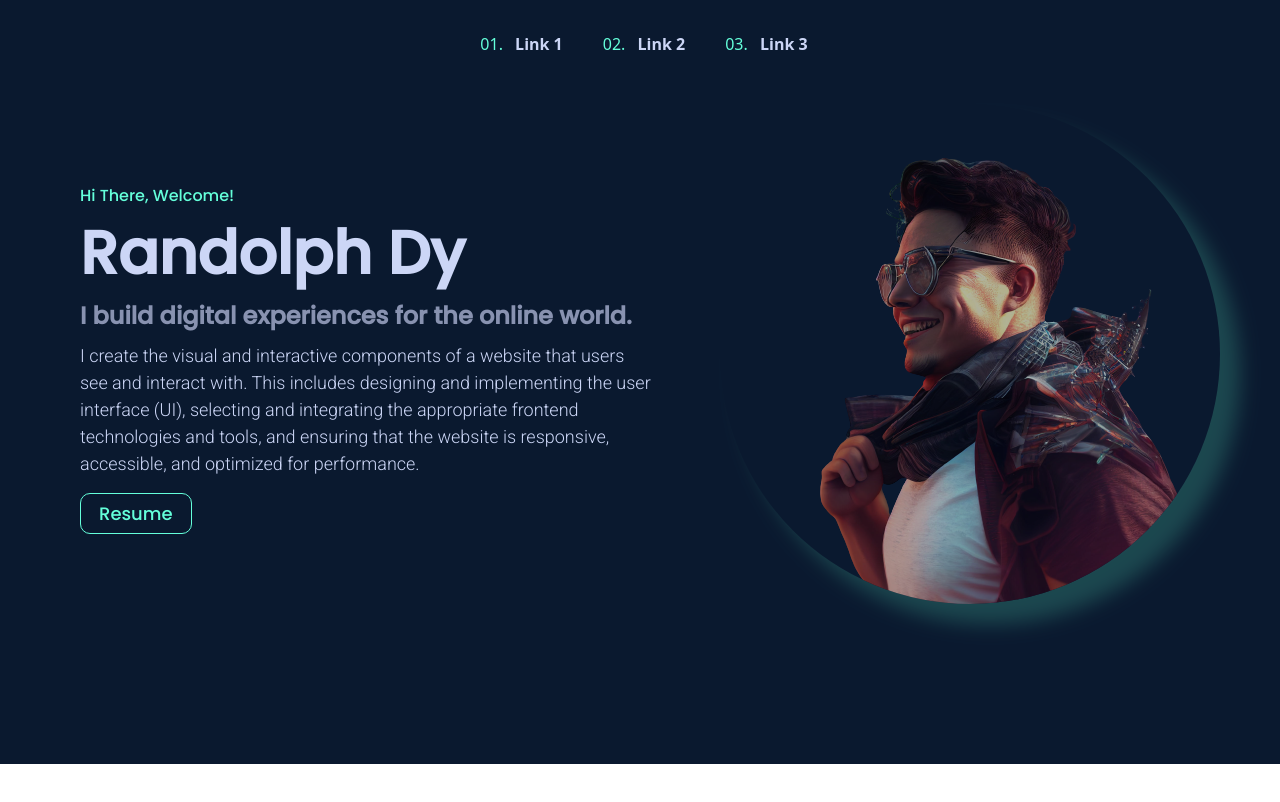
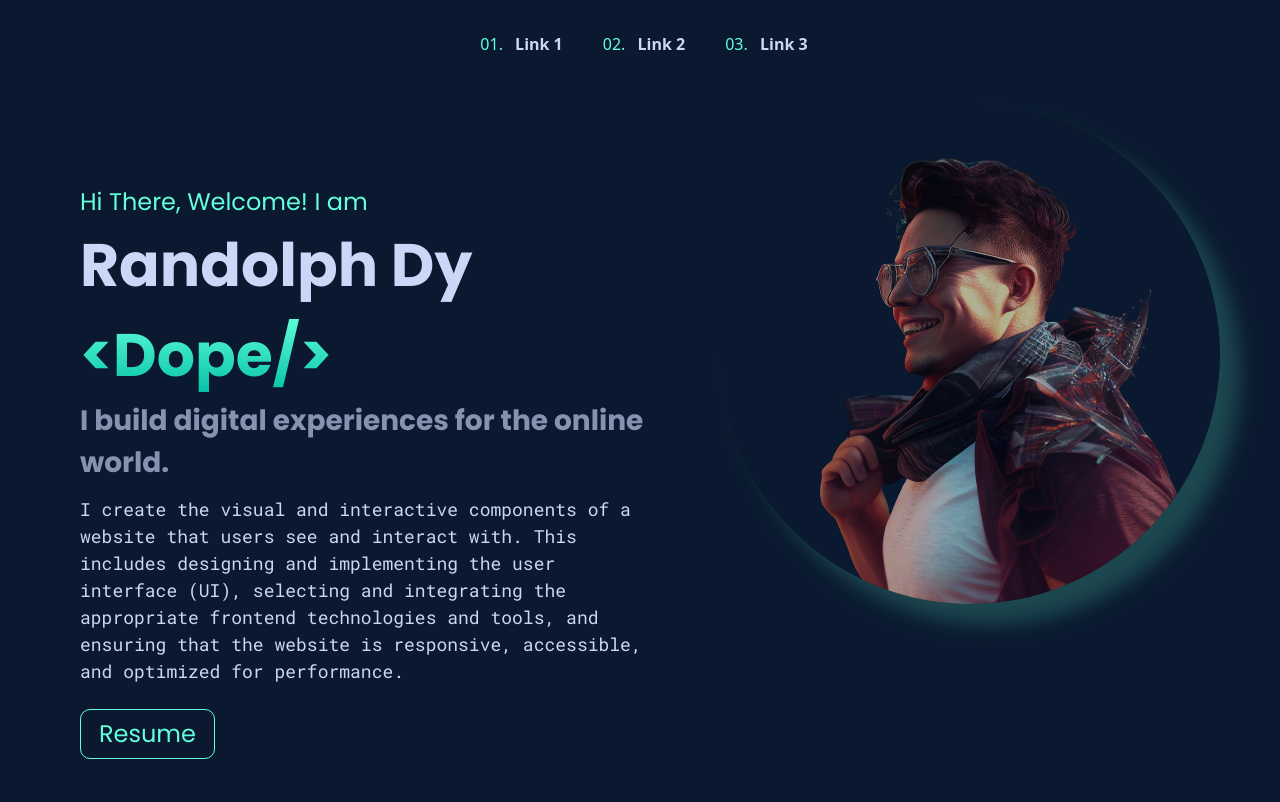
Before and after one commit to RandolphDy9/portfolio, a React (Create React App) app: page / in a window 1280 px wide. Shown: the top 802 px of the page. Built offline with nearby package versions, Linux system fonts and the light colour scheme.

Commit message:
Font family updates and jumbotron adjustments

```diff
--- a/src/components/Jumbotron.tsx
+++ b/src/components/Jumbotron.tsx
@@ -2,10 +2,10 @@ const Jumbotron = () => {
   return (
     <div className="jumbotron">
       <div className="column-1">
-        <div className="highlight accent-color">Hi There, Welcome!</div>
-        <div className="primary primary-color">Randolph Dy</div>
+        <div className="highlight accent-color">Hi There, Welcome! I am</div>
+        <div className="primary primary-color">Randolph Dy <span className="nickname">{'<' + 'Dope' + '/>'}</span> </div>
         <div className="secondary secondary-color">I build digital experiences for the online world.</div>
-        <div className="description primary-color pb-2">
+        <div className="description primary-color pt-1 pb-3">
           I create the visual and interactive components of a website that users
           see and interact with. This includes designing and implementing the user
           interface (UI), selecting and integrating the appropriate frontend
--- a/src/styles/layout.scss
+++ b/src/styles/layout.scss
@@ -1,4 +1,4 @@
-@import url("https://fonts.googleapis.com/css2?family=Poppins:wght@500&family=Roboto:wght@300&display=swap");
+@import url('https://fonts.googleapis.com/css2?family=Poppins:wght@400;500;700&family=Roboto+Mono:wght@400;500&display=swap');
 
 .app {
   background-color: #0a192f;
@@ -14,22 +14,36 @@
 
     .highlight {
       font-family: "Poppins", sans-serif;
+      font-size: 24px;
     }
 
     .primary {
       font-family: "Poppins", sans-serif;
       font-size: 60px;
       font-weight: 700;
+
+      .nickname {
+        background: -webkit-linear-gradient(#64FFDA, #00BFA5);
+        -webkit-background-clip: text;
+        -webkit-text-fill-color: transparent;
+        cursor: pointer;
+
+        &:hover {
+          background: -webkit-linear-gradient(#F53803, #F5D020);
+          -webkit-background-clip: text;
+          -webkit-text-fill-color: transparent;
+        }
+      }
     }
 
     .secondary {
       font-family: "Poppins", sans-serif;
-      font-size: 24px;
+      font-size: 28px;
       font-weight: 700;
     }
 
     .description {
-      font-family: "Roboto", sans-serif;
+      font-family: 'Roboto Mono', monospace;
       font-size: 18px;
       margin: 8px 0;
     }
@@ -67,5 +81,10 @@
   padding: 6px 18px;
   background-color: transparent;
   font-family: "Poppins", sans-serif;
-  font-size: 18px;
+  font-size: 24px;
+
+  &:hover {
+    background-color: #64FFDA !important;
+    color: #0a192f !important;
+  }
 }
```
